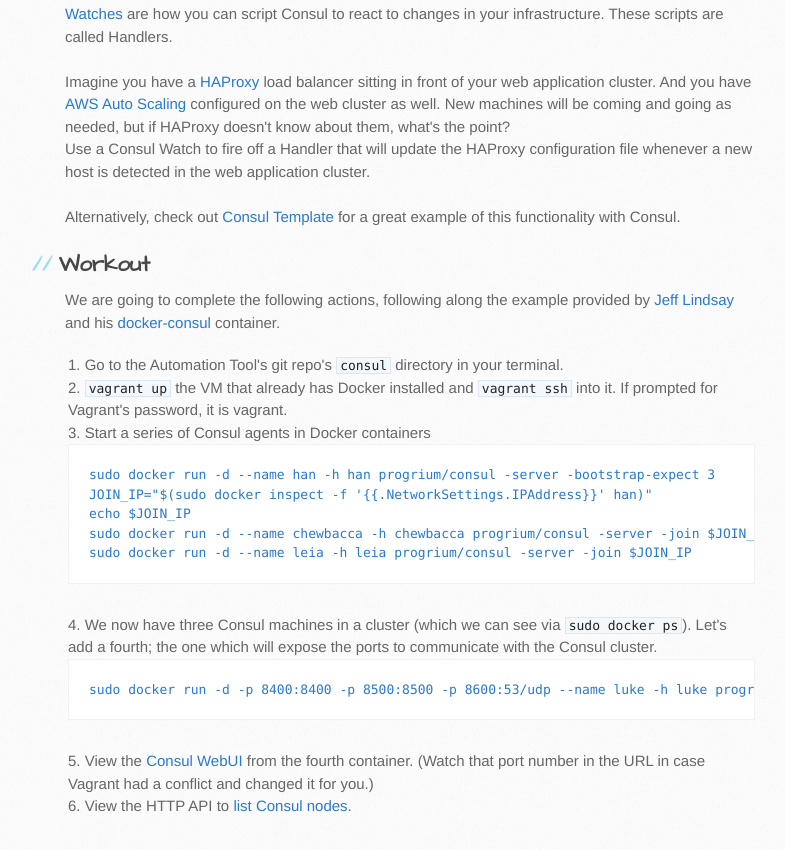
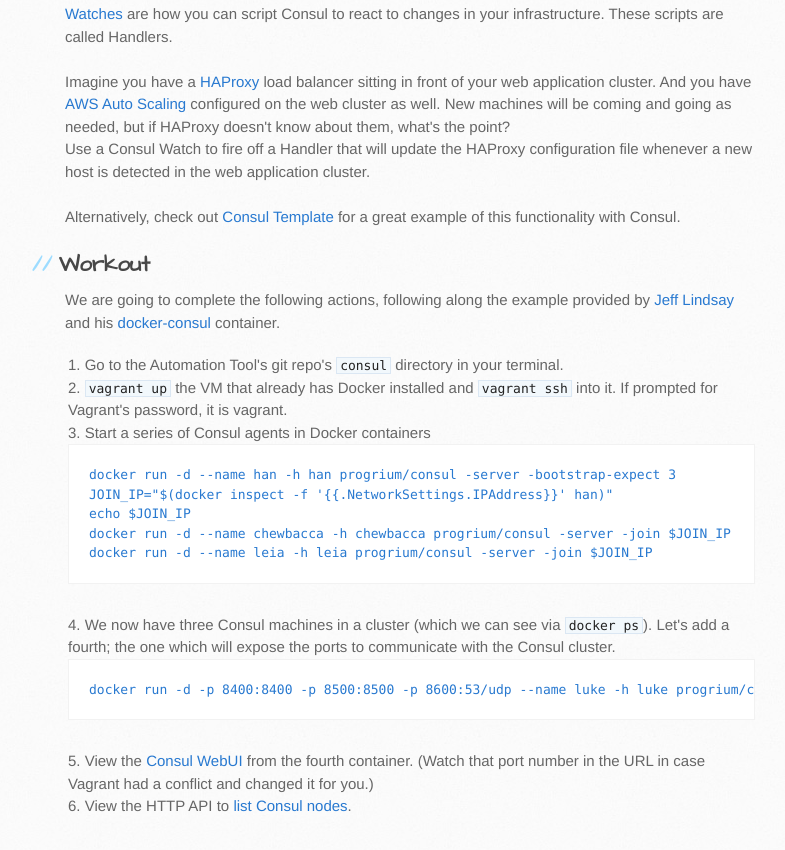
Before and after one commit to automation-tools-bootcamp/automation-tools-bootcamp.github.io, a plain HTML site: page consul.html in a window 1280 px wide. Shown: the part 1691-2541 px from the top of the page, without its empty margins (105-890 px from the left). Drawn offline with Linux system fonts and the light colour scheme.

Commit message:
The great sudo clean up of 2017

```diff
--- a/consul.html
+++ b/consul.html
@@ -91,12 +91,12 @@ Now you do not need to run separate DNS Servers or Services, it comes bundled in
 <ol>
   <li>Go to the Automation Tool's git repo's <code>consul</code> directory in your terminal.</li>
   <li><code>vagrant up</code> the VM that already has Docker installed and <code>vagrant ssh</code> into it.  If prompted for Vagrant's password, it is vagrant.</li>
-  <li>Start a series of Consul agents in Docker containers<pre><code>sudo docker run -d --name han -h han progrium/consul -server -bootstrap-expect 3
-JOIN_IP="$(sudo docker inspect -f '{{.NetworkSettings.IPAddress}}' han)"
+  <li>Start a series of Consul agents in Docker containers<pre><code>docker run -d --name han -h han progrium/consul -server -bootstrap-expect 3
+JOIN_IP="$(docker inspect -f '{{.NetworkSettings.IPAddress}}' han)"
 echo $JOIN_IP
-sudo docker run -d --name chewbacca -h chewbacca progrium/consul -server -join $JOIN_IP
-sudo docker run -d --name leia -h leia progrium/consul -server -join $JOIN_IP</code></pre></li>
-  <li>We now have three Consul machines in a cluster (which we can see via <code>sudo docker ps</code>).  Let's add a fourth; the one which will expose the ports to communicate with the Consul cluster.<pre><code>sudo docker run -d -p 8400:8400 -p 8500:8500 -p 8600:53/udp --name luke -h luke progrium/consul -join $JOIN_IP</code></pre></li>
+docker run -d --name chewbacca -h chewbacca progrium/consul -server -join $JOIN_IP
+docker run -d --name leia -h leia progrium/consul -server -join $JOIN_IP</code></pre></li>
+  <li>We now have three Consul machines in a cluster (which we can see via <code>docker ps</code>).  Let's add a fourth; the one which will expose the ports to communicate with the Consul cluster.<pre><code>docker run -d -p 8400:8400 -p 8500:8500 -p 8600:53/udp --name luke -h luke progrium/consul -join $JOIN_IP</code></pre></li>
   <li>View the <a href="http://localhost:8500/ui" target="_new">Consul WebUI</a> from the fourth container.  (Watch that port number in the URL in case Vagrant had a conflict and changed it for you.)</li>
   <li>View the HTTP API to <a href="http://localhost:8500" target="_new">list Consul nodes</a>.</li>
 </ol>
```
Also changed, not shown: sensu.html (+1 -1 lines).
